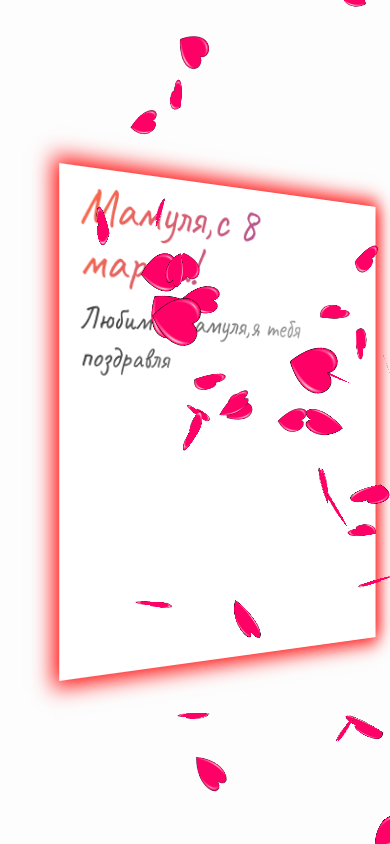
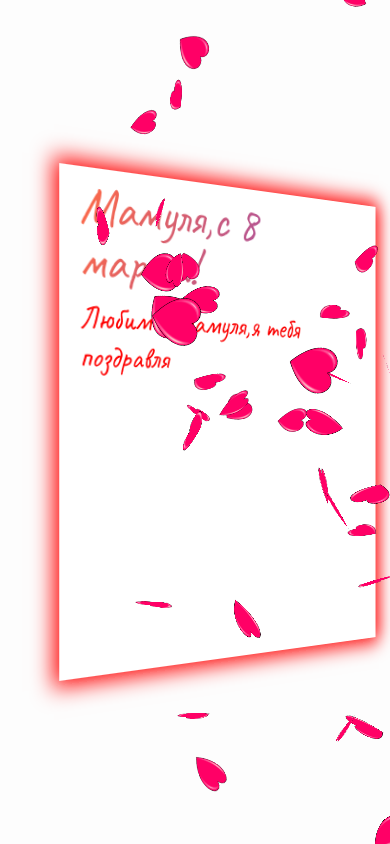
Before and after one commit to Sav1oroff/8march-mamochke, a plain HTML site: page index.html in a window 390 px wide. Shown: the top 844 px of the page. Drawn offline with nearby package versions, Linux system fonts and the light colour scheme.

Commit message:
mobile fix

```diff
--- a/style.css
+++ b/style.css
@@ -136,7 +136,7 @@ html, body {
         padding-bottom: 5px;
         text-shadow: 0 0 50px 5px red;
 
-        background-image: linear-gradient(110deg, #333 0%, #ccc 100%);
+        background-image: linear-gradient(110deg, rgb(255, 0, 0) 0%, rgb(247, 0, 0) 100%);
         -webkit-background-clip: text;
         -webkit-text-fill-color: transparent;
 
```
